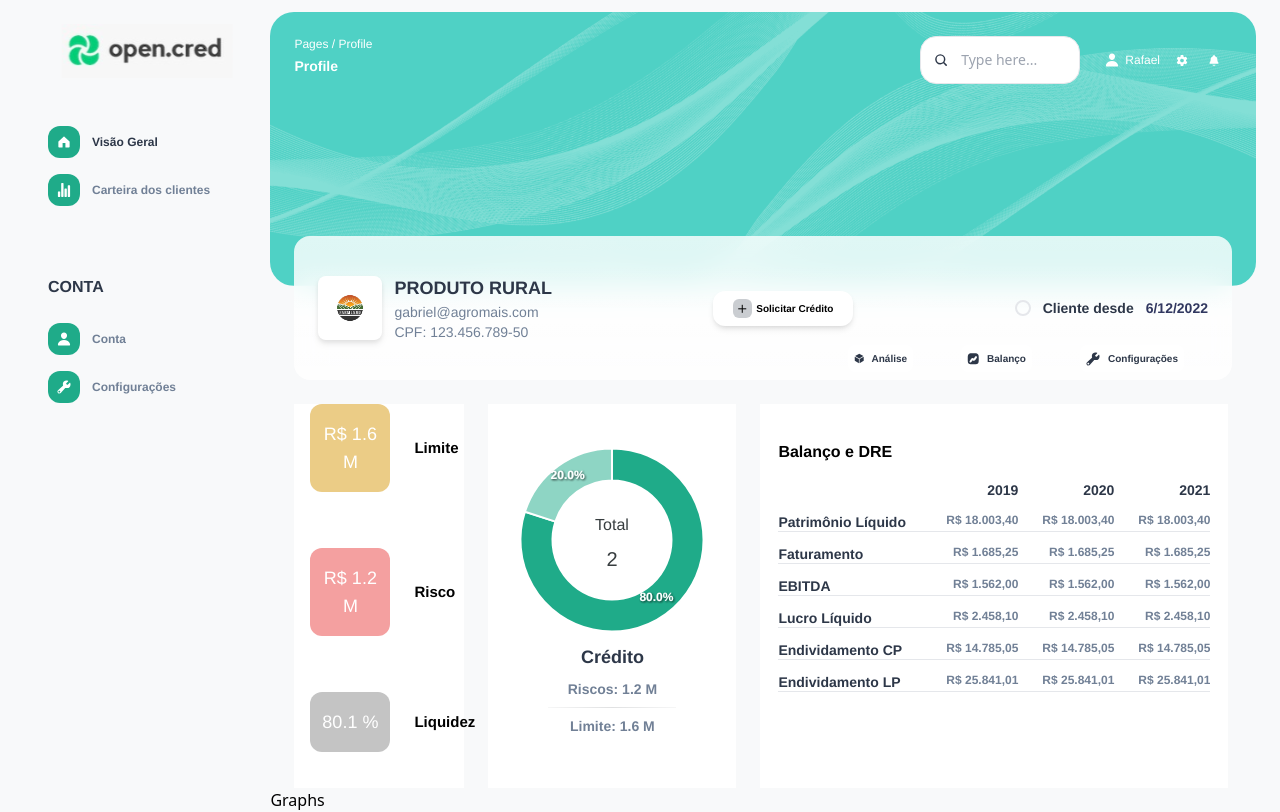
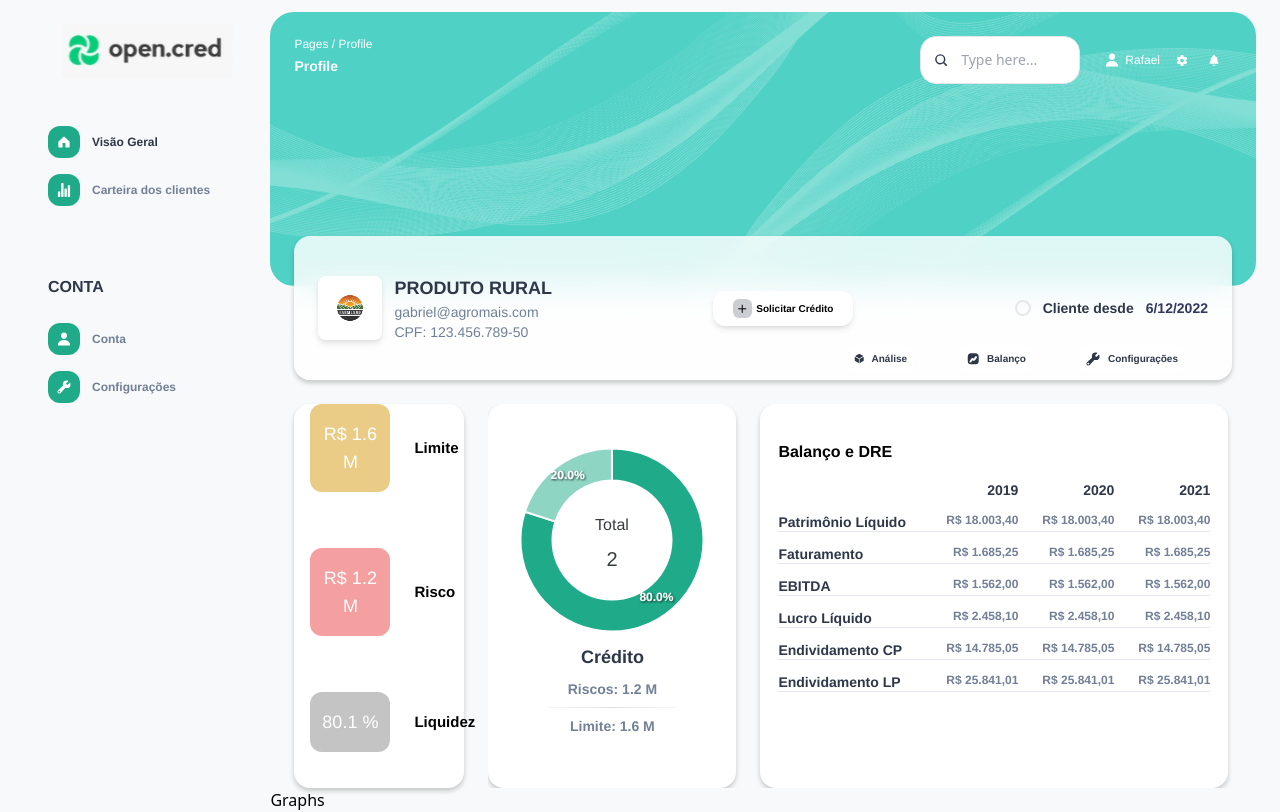
Before and after one commit to doubleyooz/react-chart-dashboard, a React (Create React App) app: page / in a window 1280 px wide. Built offline with nearby package versions, Linux system fonts and the light colour scheme.

Commit message:
update: rounded borders and shadow-box

```diff
--- a/src/components/Card.tsx
+++ b/src/components/Card.tsx
@@ -18,7 +18,7 @@ interface Props {
 
 const Card: React.FC<Props> = ({ data }) => {
     return (
-        <div className="relative flex flex-col sm:flex-row items-center justify-between sm:h-36 gap-5 sm:gap-3 m-6 py-8 px-6 rounded-2xl bg-gradient-to-b to-[#ffffffcc] from-[#ffffffd1] backdrop-filter backdrop-blur-lg bg-opacity-80">
+        <div className="relative flex flex-col sm:flex-row items-center justify-between sm:h-36 gap-5 sm:gap-3 m-6 py-8 px-6 rounded-2xl bg-gradient-to-b to-[#ffffffcc] from-[#ffffffd1] backdrop-filter backdrop-blur-lg bg-opacity-80 shadow-[0_3px_5px_0px_rgba(0,0,0,0.2)]">
             <div className="flex flex-col 2xxs:flex-row items-center">
                 <img
                     className="w-16 h-16 mr-3 mb-2 2xxs:mb-0 rounded-lg drop-shadow-md"
--- a/src/components/FirstSection.tsx
+++ b/src/components/FirstSection.tsx
@@ -60,7 +60,7 @@ const FirstSection: React.FC<{}> = () => {
 
     return (
         <div className="flex flex-col xs:flex-row 2xs:flex-col lg:flex-row gap-4 lg:gap-2 2lg:gap-6 px-6">
-            <div className="flex flex-col 2xs:flex-row lg:flex-col gap-2 md:gap-0 2md:gap-5 bg-white m-auto xs:m-0 justify-center items-center lg:items-baseline px-1 w-[170px] xs:w-auto xs:min-w-[170px]">
+            <div className="flex flex-col 2xs:flex-row lg:flex-col rounded-2xl gap-2 md:gap-0 2md:gap-5 bg-white m-auto xs:m-0 justify-center items-center lg:items-baseline px-1 w-[170px] xs:w-auto xs:min-w-[170px] shadow-[0_3px_5px_0px_rgba(0,0,0,0.2)]">
                 <Label
                     description="Limite"
                     value={series_2[0]}
@@ -79,7 +79,7 @@ const FirstSection: React.FC<{}> = () => {
                 />
             </div>
             <div className='flex gap-4 lg:gap-2 2lg:gap-6 overflow-x-scroll scrollbar-hide'>
-                <div className="bg-white py-9 px-2 lg:px-1 ">
+                <div className="bg-white py-9 px-2 lg:px-1 rounded-2xl shadow-[0_3px_5px_0px_rgba(0,0,0,0.2)]">
                     <div className="min-w-[180px] md:min-w-[200px] xl:min-w-[240px]">
                         <ReactApexChart
                             options={options}
--- a/src/components/Restritions.tsx
+++ b/src/components/Restritions.tsx
@@ -31,7 +31,7 @@ const Restrition: React.FC<Props> = ({ colour, Icon, description }) => {
 
 const Restritions: React.FC<{}> = () => {
     return (
-        <div className="relative bg-skin-white px-3 py-4">
+        <div className="relative bg-skin-white px-3 py-4 rounded-2xl shadow-[0_3px_5px_0px_rgba(0,0,0,0.2)]">
             <Restrition
                 colour="bg-skin-detail_1"
                 Icon={<Correct />}
@@ -53,7 +53,7 @@ const Restritions: React.FC<{}> = () => {
                     Restritivos
                 </span>
             </div>
-            <div className=" absolute bottom-1 right-1 flex flex-col justify-center items-center">
+            <div className=" absolute bottom-3 right-2 flex flex-col justify-center items-center">
                 <Update className="w-2.5 h-2.5" />
                 <span className='text-skin-mild text-[6px]'>Atualizar</span>
             </div>
--- a/src/components/SpreadSheet.tsx
+++ b/src/components/SpreadSheet.tsx
@@ -48,7 +48,7 @@ const SpreadSheet: React.FC<{ title: string }> = ({ title }) => {
     let data = info.map((item) => item.toString());
 
     return (
-        <div className="flex flex-col bg-skin-white px-[18px] py-9 w-[332px] xl:w-[524px]">
+        <div className="flex flex-col bg-skin-white px-[18px] py-9 w-[332px] xl:w-[524px] rounded-2xl shadow-[0_3px_5px_0px_rgba(0,0,0,0.2)]">
             <span className="font-bold mb-4">{title}</span>
             <div className="flex ">
                 <Column
```
